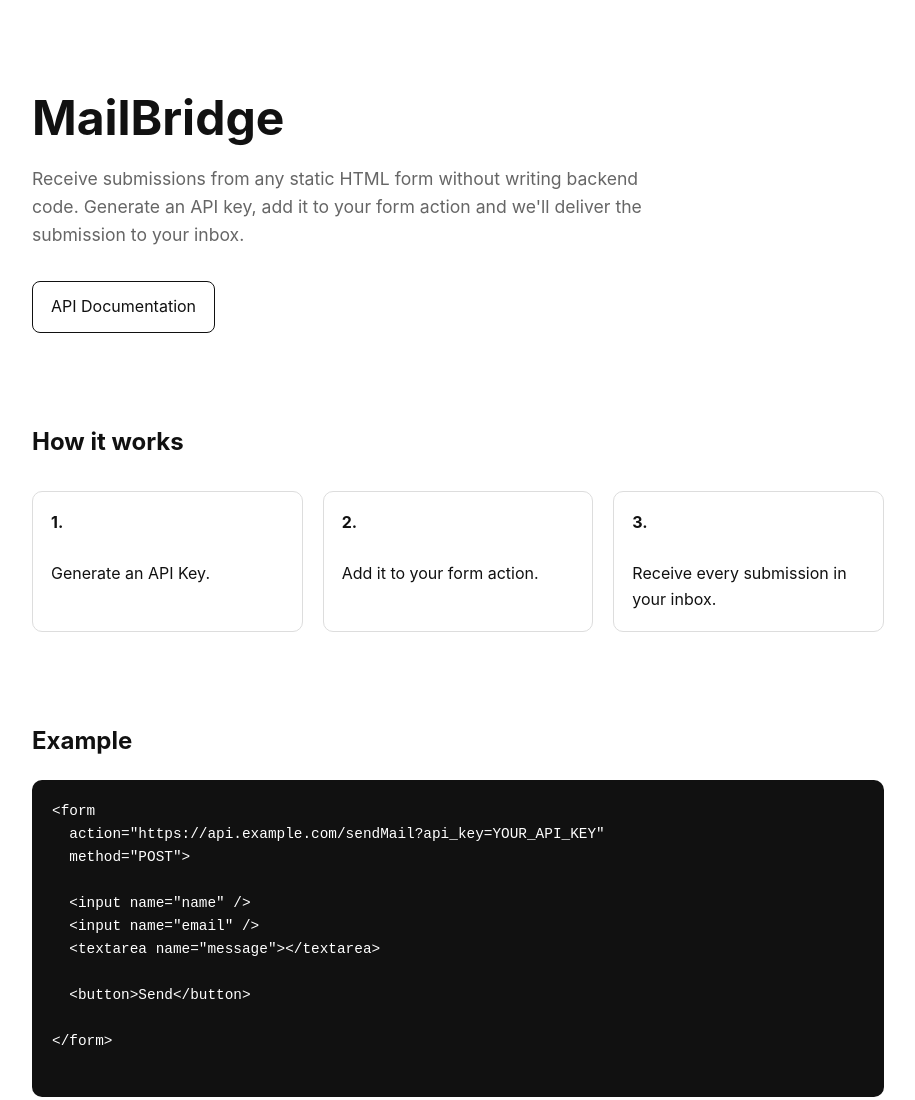
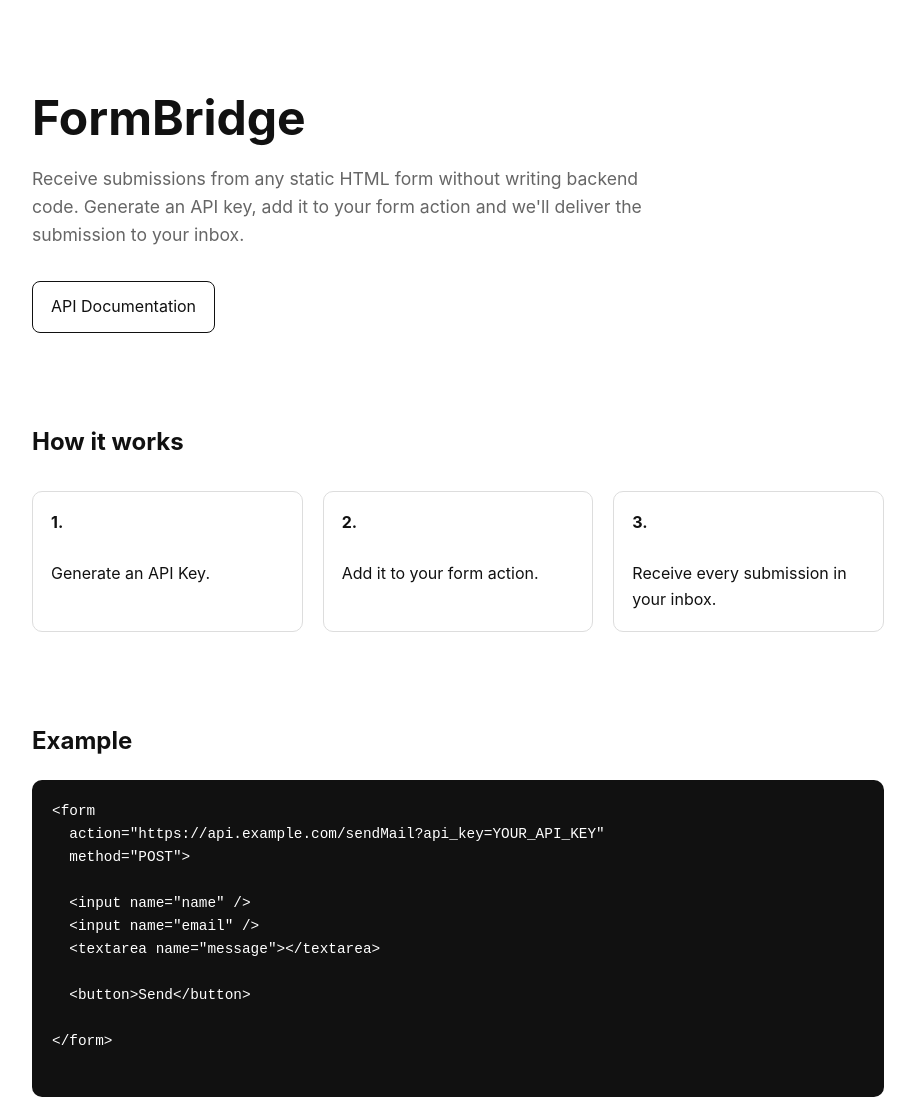
Before and after one commit to ronish-maharjan/form-bridge, a website: page assets/index.html in a window 1280 px wide. Shown: the top 1100 px of the page, without its empty margins (182-1097 px from the left). Drawn offline with Linux system fonts and the light colour scheme.

Commit message:
update(name): landing page name of project updated

```diff
--- a/assets/index.html
+++ b/assets/index.html
@@ -116,7 +116,7 @@
 
         <div class="container">
 
-            <h1>MailBridge</h1>
+            <h1>FormBridge</h1>
 
             <p class="subtitle">
             Receive submissions from any static HTML form without writing backend code.
```
